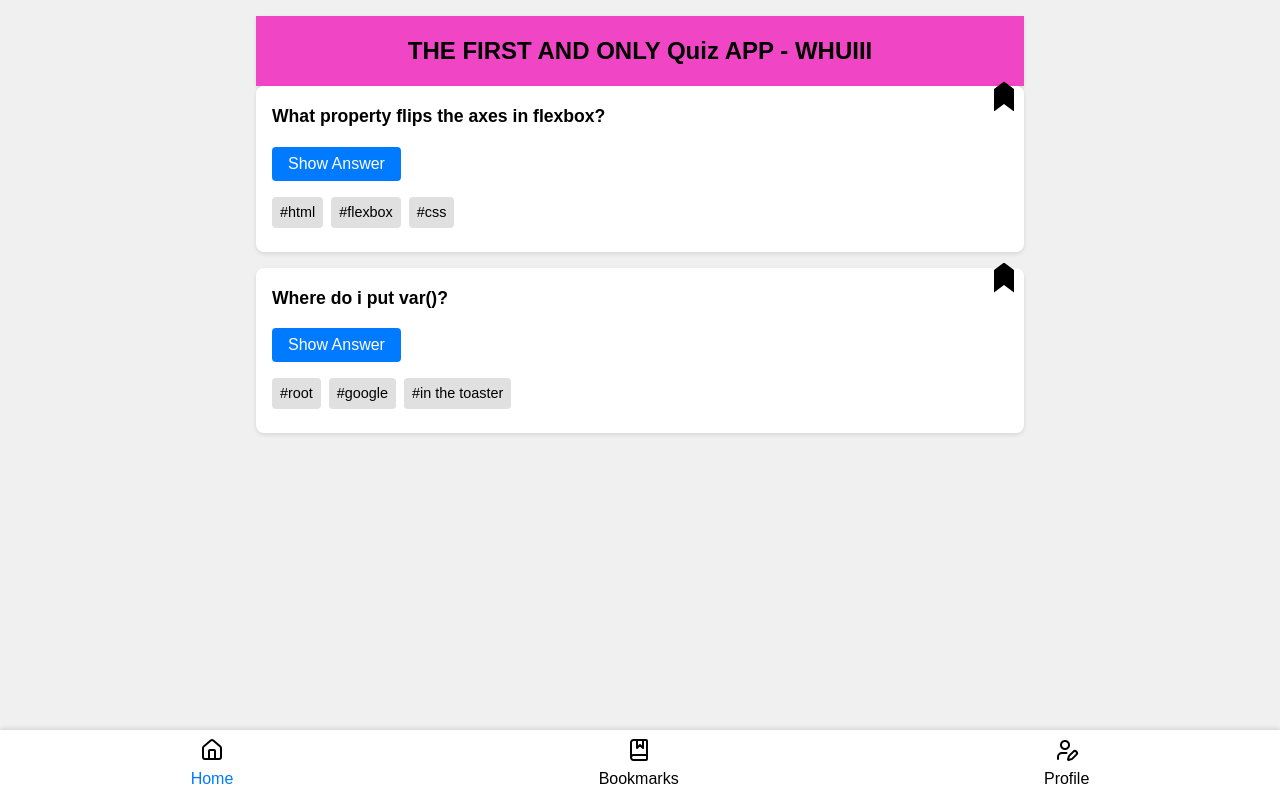
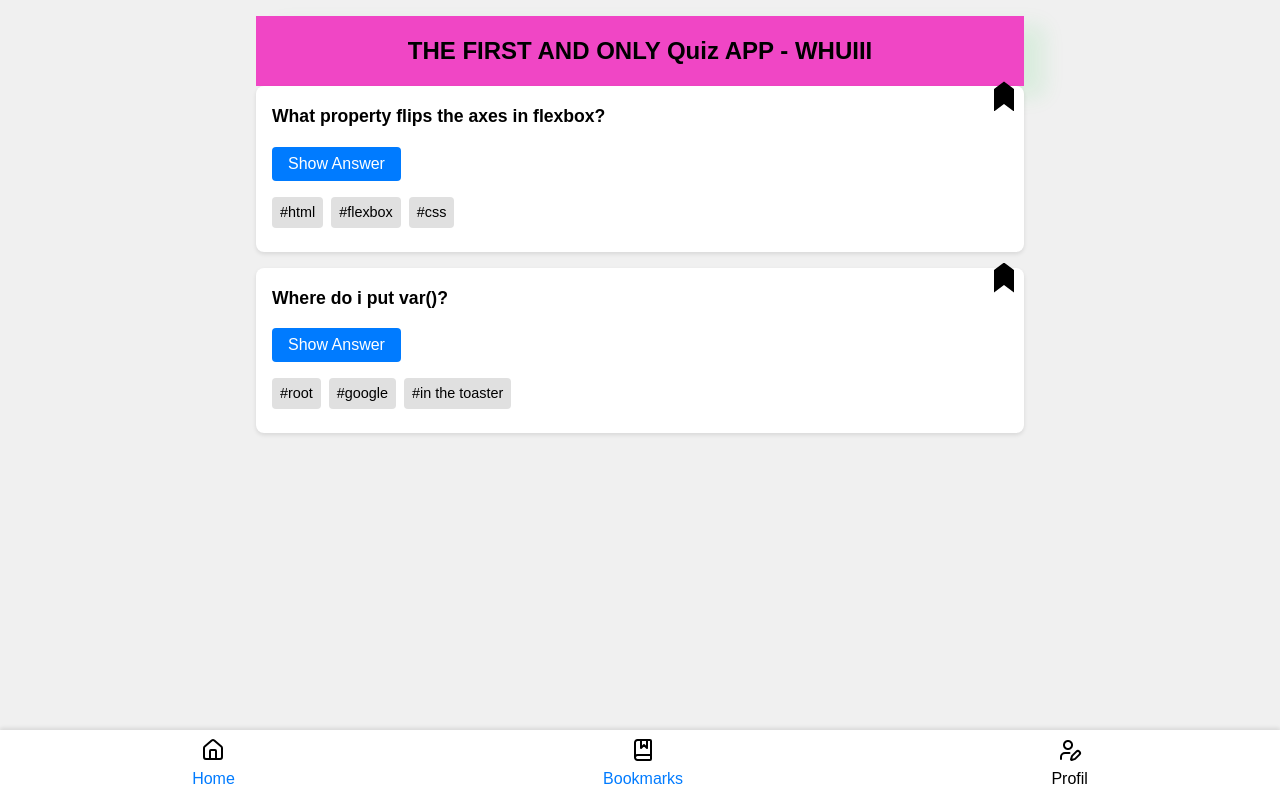
Before and after one commit to GeriCroon/app-project1, a plain HTML site: page index.html in a window 1280 px wide. Drawn offline with Linux system fonts and the light colour scheme.

Commit message:
shows blue where i am

```diff
--- a/css/styles.css
+++ b/css/styles.css
@@ -16,7 +16,7 @@ body {
   background-color: #f046c5;
   padding: 1rem;
   text-align: center;
-  box-shadow: 0 2px 4px rgba(0, 0, 0, 0.1);
+  box-shadow: 20px 10px 20px rgba(15, 202, 55, 0.1);
 }
 
 .app-title {
--- a/index.html
+++ b/index.html
@@ -50,19 +50,20 @@
       </section>
     </main>
     <!-- ------------------- FOOTER------------ -->
+
     <footer class="footer">
       <nav class="nav-bar">
         <a href="index.html" class="nav-item active">
           <img src="./img/house.png" alt="Home" class="nav-icon" />
           <span>Home</span>
         </a>
-        <a href="bookmarks.html" class="nav-item">
+        <a href="bookmarks.html" class="nav-item active">
           <img src="./img/book-marked.png" alt="Bookmarks" class="nav-icon" />
           <span>Bookmarks</span>
         </a>
         <a href="profile.html" class="nav-item">
           <img src="./img/user-pen.png" alt="Profile" class="nav-icon" />
-          <span>Profile</span>
+          <span> Profil</span>
         </a>
       </nav>
     </footer>
```
Also changed, not shown: Test/testIndex.html (added).
